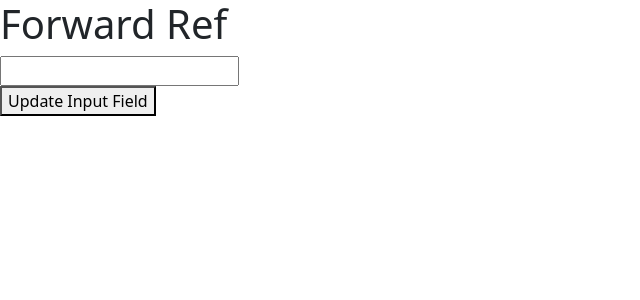
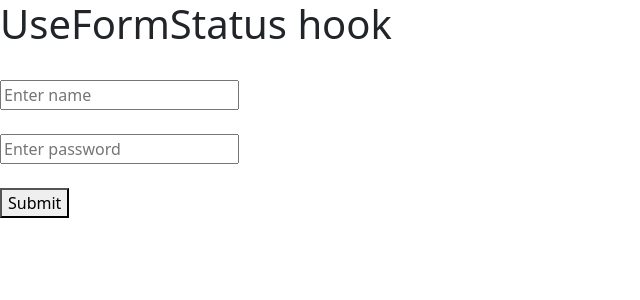
Before and after one commit to Apoorv-Saxena08/reactOne, a React (Vite) app: page / in a window 1280 px wide. Shown: the top 300 px of the page, without its empty margins (0-640 px from the left). Built offline with nearby package versions, Linux system fonts and the light colour scheme.

Commit message:
useFromStatus

```diff
--- a/src/App.jsx
+++ b/src/App.jsx
@@ -1,22 +1,37 @@
 import { useRef } from "react";
 import User from "./User";
 import UserInput from "./UserInput";
+import { useFormStatus } from "react-dom";
+function App() {
+  const handleSubmit = async () => {
+    await new Promise((res) => setTimeout(res, 2000));
+    console.log("Submit");
+  };
 
-function App(){
+  function CustomerDetail() {
 
-  const inputRef = useRef(null);
+    const {pending}  = useFormStatus()
 
-  const update=()=>{
-    inputRef.current.value = '200';
-    inputRef.current.focus();
+    return (
+      <div>
+        <form action={handleSubmit}>
+          <input type="text" name=""  placeholder="Enter name" /> <br />
+          <br />
+          <input type="password" name=""placeholder="Enter password" />
+          <br />
+          <br />
+          <button disabled={pending}>{pending?"Submitting":"Submit"}</button>
+        </form>
+      </div>
+    );
   }
+
   return (
-  <div >
-      <h1>Forward Ref</h1>
-      <UserInput ref={inputRef}/>
-      <button onClick={update} >Update Input Field</button>
-   </div>
-
+    <div>
+      <h1>UseFormStatus hook </h1>
+      <br />
+      <CustomerDetail />
+    </div>
   );
 }
 
```
